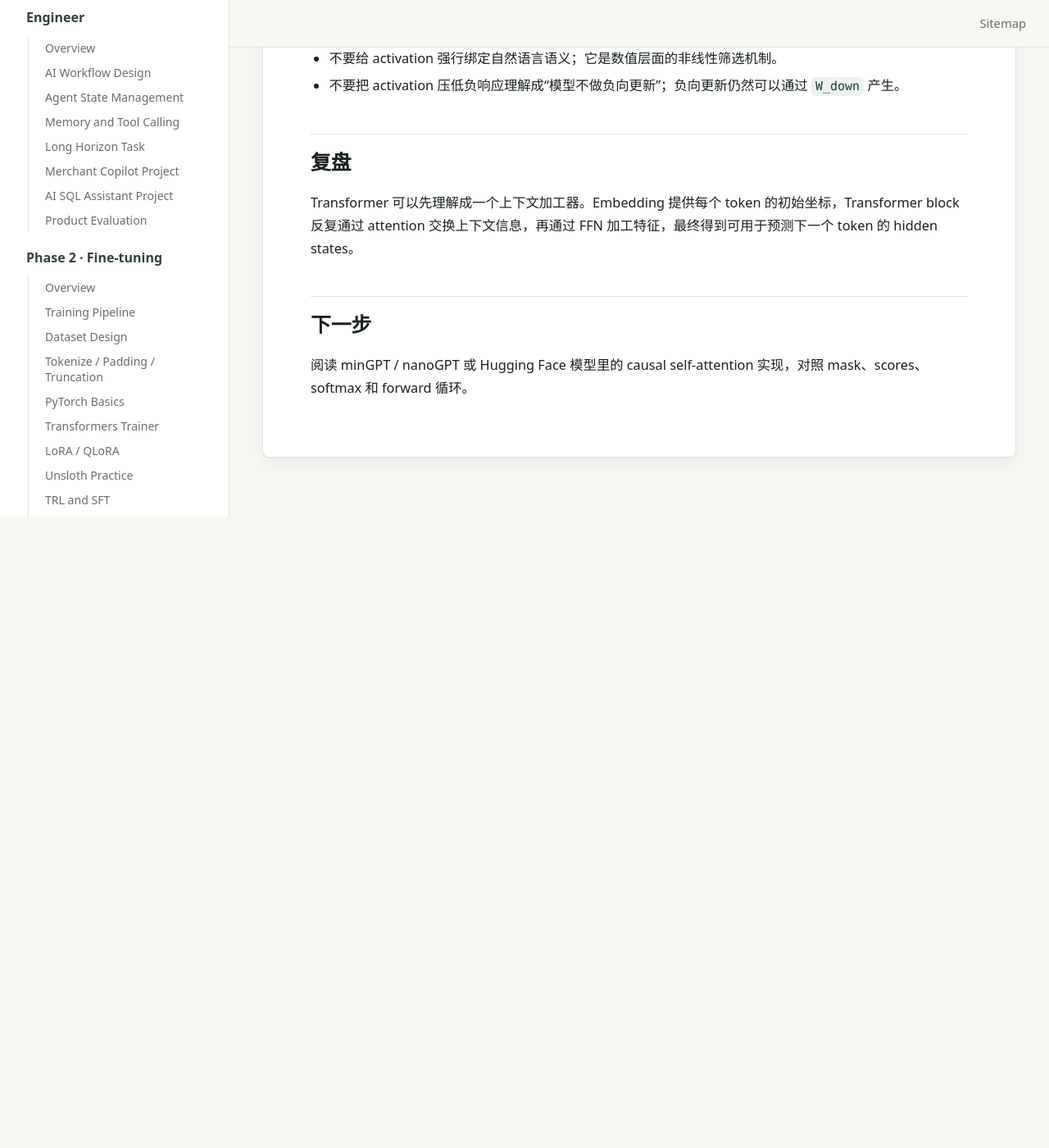
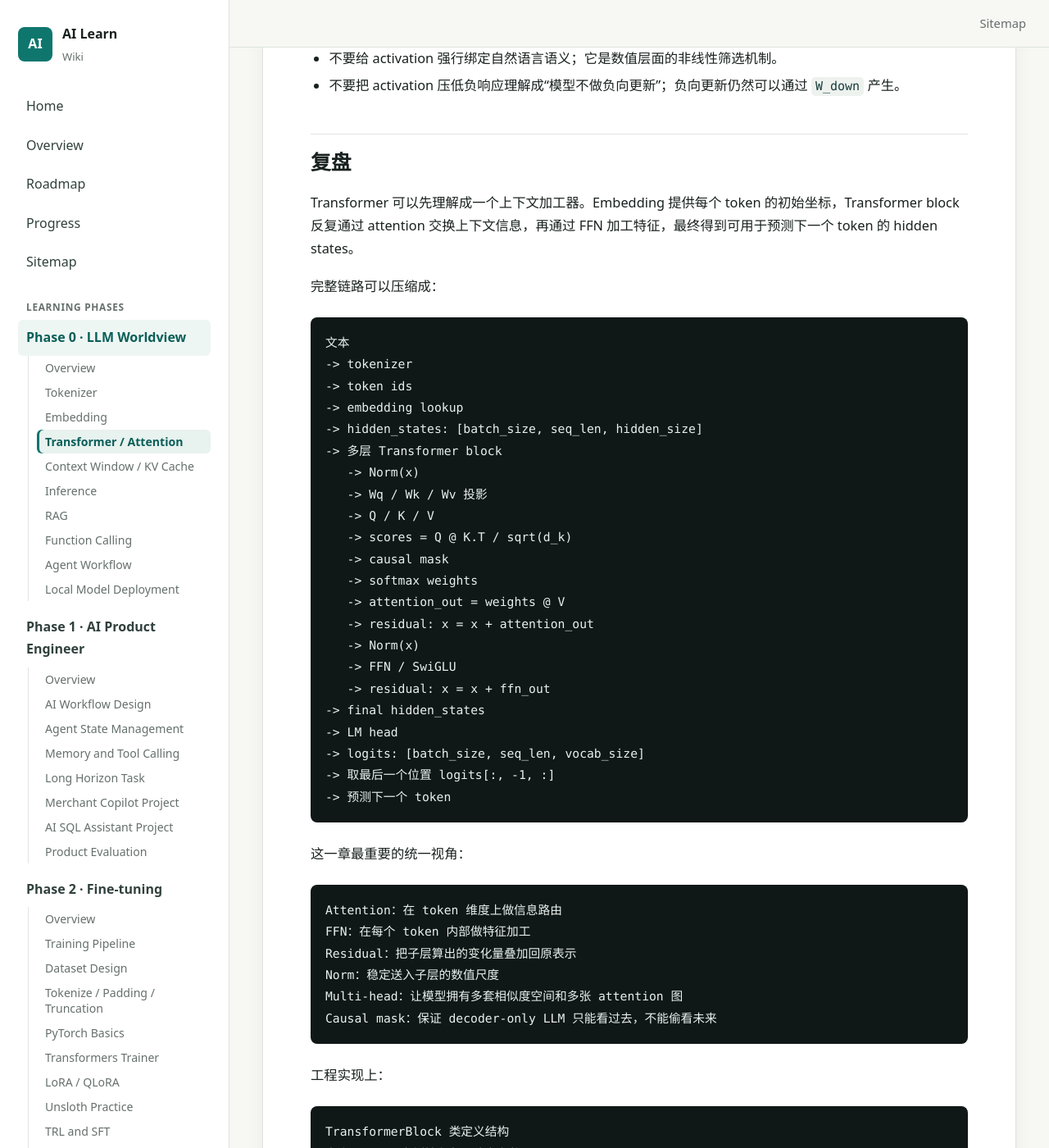
Before and after one commit to sgnilo/ai_learn, a Jekyll site: the page built from docs/phase-0-llm-worldview/03-transformer-attention.md, in a window 1280 px wide and 1400 px high, scrolled down 30531 px. Shown: the whole window at 82% size. Built offline with Jekyll 4.4.1, drawn with Linux system fonts in a browser that asks for light colours; before the commit the page ends 31161 px from its top, so only the background shows below that; some of the changed text lies outside the part shown.

Commit message:
docs: recap transformer chapter

````diff
--- a/docs/phase-0-llm-worldview/03-transformer-attention.md
+++ b/docs/phase-0-llm-worldview/03-transformer-attention.md
@@ -7,7 +7,7 @@ title: "Transformer 与 Attention"
 
 ## 学习状态
 
-学习中。
+第一轮完成。
 
 ## 当前理解
 
@@ -1177,6 +1177,60 @@ Attention(Q, K, V) = softmax(QK^T / sqrt(d_k)) V
 
 Transformer 可以先理解成一个上下文加工器。Embedding 提供每个 token 的初始坐标，Transformer block 反复通过 attention 交换上下文信息，再通过 FFN 加工特征，最终得到可用于预测下一个 token 的 hidden states。
 
+完整链路可以压缩成：
+
+```text
+文本
+-> tokenizer
+-> token ids
+-> embedding lookup
+-> hidden_states: [batch_size, seq_len, hidden_size]
+-> 多层 Transformer block
+   -> Norm(x)
+   -> Wq / Wk / Wv 投影
+   -> Q / K / V
+   -> scores = Q @ K.T / sqrt(d_k)
+   -> causal mask
+   -> softmax weights
+   -> attention_out = weights @ V
+   -> residual: x = x + attention_out
+   -> Norm(x)
+   -> FFN / SwiGLU
+   -> residual: x = x + ffn_out
+-> final hidden_states
+-> LM head
+-> logits: [batch_size, seq_len, vocab_size]
+-> 取最后一个位置 logits[:, -1, :]
+-> 预测下一个 token
+```
+
+这一章最重要的统一视角：
+
+```text
+Attention：在 token 维度上做信息路由
+FFN：在每个 token 内部做特征加工
+Residual：把子层算出的变化量叠加回原表示
+Norm：稳定送入子层的数值尺度
+Multi-head：让模型拥有多套相似度空间和多张 attention 图
+Causal mask：保证 decoder-only LLM 只能看过去，不能偷看未来
+```
+
+工程实现上：
+
+```text
+TransformerBlock 类定义结构
+多个 block 实例持有各层独立参数
+forward 循环让 hidden_states 逐层被 transform
+```
+
+本章练习已经完成：
+
+```text
+causal_mask.py：下三角 mask、masked softmax、weights @ V
+self_attention.py：QK score、causal self-attention
+transformer_block.py：Pre-Norm residual forward
+```
+
 ## 下一步
 
-阅读 minGPT / nanoGPT 或 Hugging Face 模型里的 causal self-attention 实现，对照 mask、scores、softmax 和 forward 循环。
+进入 [Context Window 与 KV Cache](./04-context-window-kv-cache.md)，重点理解上下文长度、prefill/decode、KV cache 和推理成本。
````
Also changed, not shown: docs/phase-0-llm-worldview/04-context-window-kv-cache.md (+1 -1 lines), docs/progress.md (+4 -3 lines).
